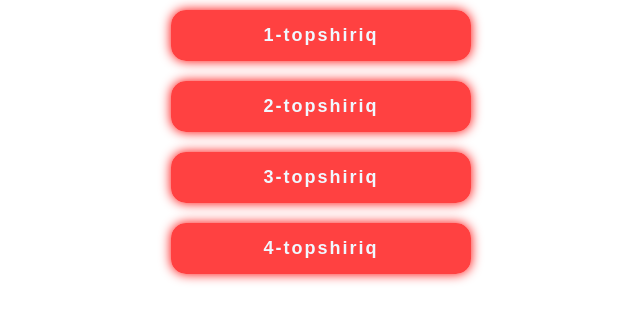
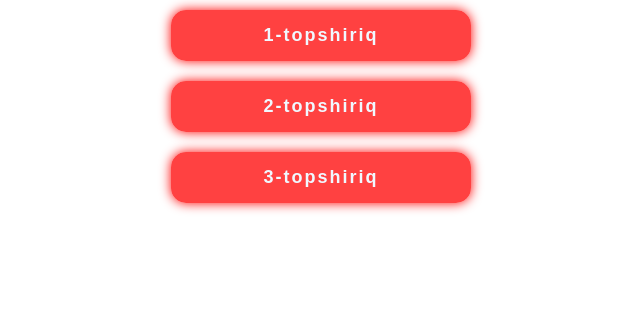
Before and after one commit to DinmuxammedOralovv/WebProjects, a plain HTML site: page 1-vazifa/index.html in a window 1280 px wide. Shown: the whole page, without its empty margins (319-959 px from the left). Drawn offline with Linux system fonts and the light colour scheme.

Commit message:
Update index.html

```diff
--- a/1-vazifa/index.html
+++ b/1-vazifa/index.html
@@ -12,7 +12,6 @@
          <button onclick="bir()">1-topshiriq</button>
          <button onclick="ikki()">2-topshiriq</button>
          <button onclick="uch()">3-topshiriq</button>
-         <button onclick="tort()">4-topshiriq</button>
     </div>
     <script src="./js/javascript.js"></script>
 </body>
```
